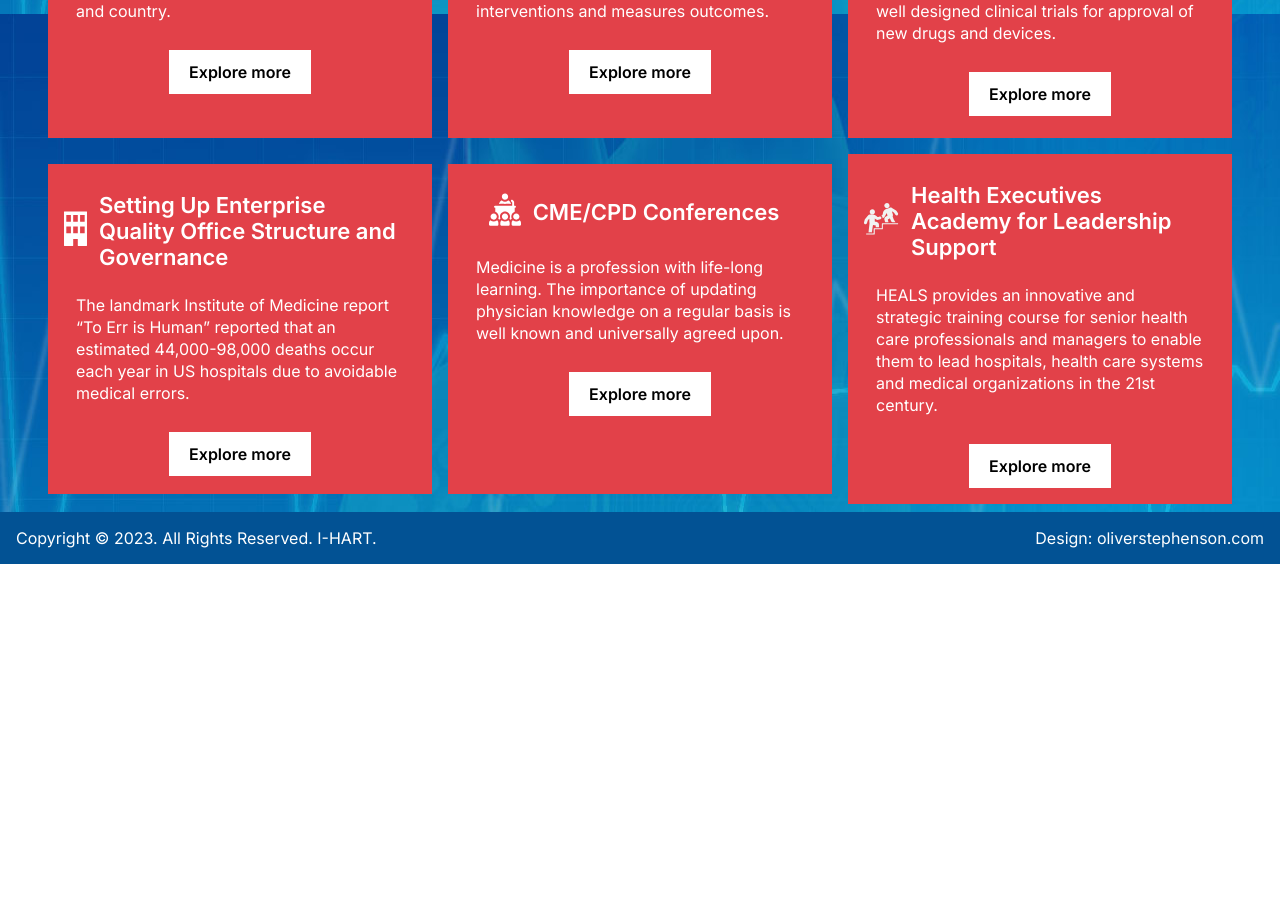
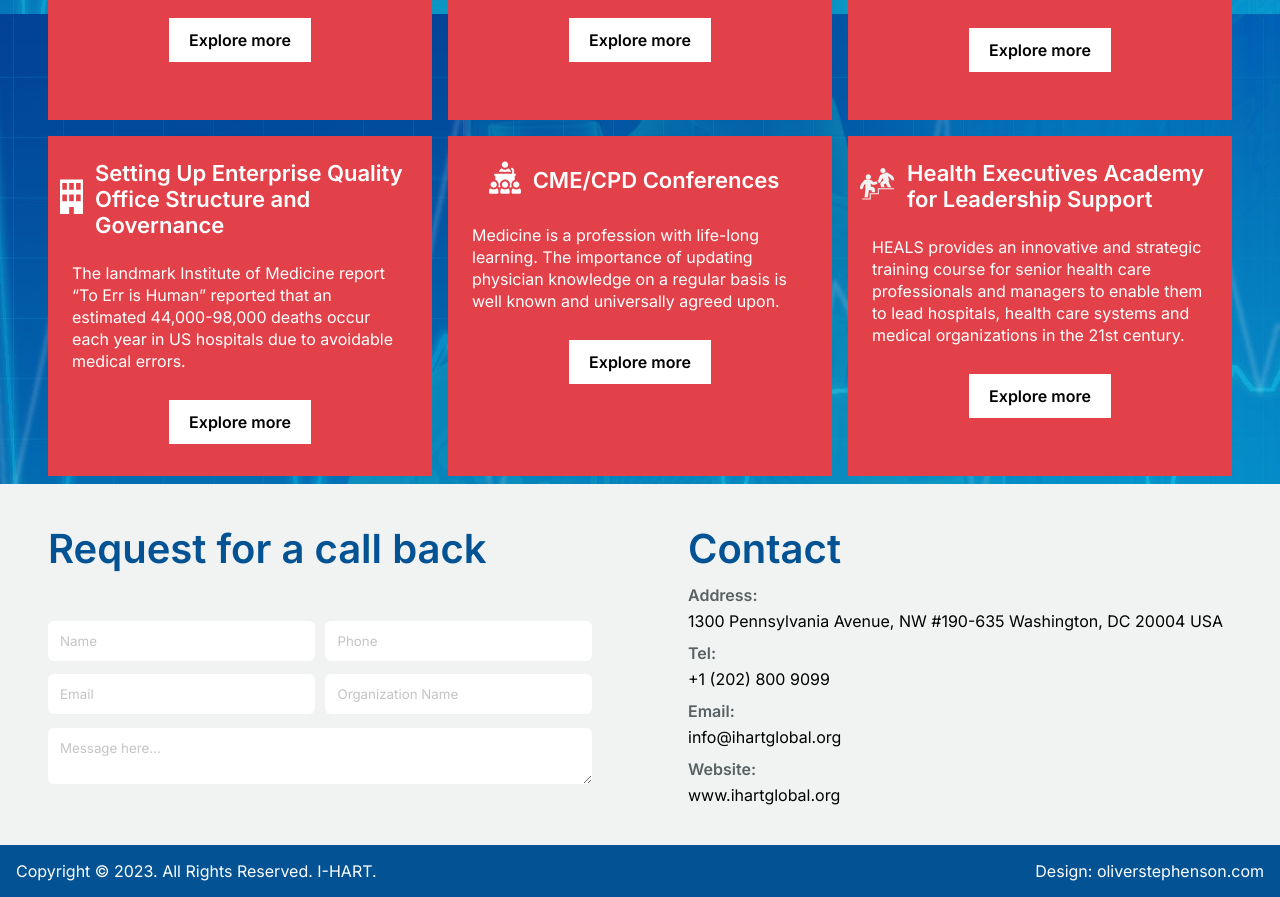
Before and after one commit to asimrasheed533/ihart, a React (Vite) app: page / in a window 1280 px wide. Shown: the part 1400-2297 px from the top of the page. Before the commit the page ends 1964 px from the top, so only its background shows below. Built offline with nearby package versions, Linux system fonts and the light colour scheme.

Commit message:
index done

```diff
--- /dev/null
+++ b/src/compounts/ContectSection.jsx
@@ -0,0 +1,93 @@
+import React from "react";
+
+export default function ContectSection() {
+  return (
+    <>
+      <div className="contect__contaier">
+        <div className="contect__contaier__col">
+          <div className="contect__contaier__col__heading">
+            Request for a call back
+          </div>
+          <div className="contect__contaier__col__form">
+            <form action="#">
+              <div className="input__wraper">
+                <div className="input__wraper__entry">
+                  <input
+                    className="input__wraper__entry__input"
+                    type="text"
+                    placeholder="Name"
+                  />
+                </div>
+                <div className="input__wraper__entry">
+                  <input
+                    className="input__wraper__entry__input"
+                    type="number"
+                    placeholder="Phone"
+                  />
+                </div>
+              </div>
+              <div className="input__wraper">
+                <div className="input__wraper__entry">
+                  <input
+                    className="input__wraper__entry__input"
+                    type="email"
+                    placeholder="Email"
+                  />
+                </div>
+                <div className="input__wraper__entry">
+                  <input
+                    className="input__wraper__entry__input"
+                    type="text"
+                    placeholder="Organization Name"
+                  />
+                </div>
+              </div>
+              <div className="input__wraper">
+                <textarea
+                  className="input__wraper__entry__input"
+                  placeholder="Message here..."
+                  id="#"
+                />
+              </div>
+            </form>
+          </div>
+        </div>
+        <div className="contect__contaier__col">
+          <div className="contect__contaier__col__text__heading">Contact</div>
+          <div className="contect__contaier__col__text__entry">
+            <div className="contect__contaier__col__text__entry__heading">
+              Address:
+            </div>
+            <div className="contect__contaier__col__text__entry__sub__heading">
+              1300 Pennsylvania Avenue, NW #190-635 Washington, DC 20004 USA
+            </div>
+          </div>
+          <div className="contect__contaier__col__text__entry">
+            <div className="contect__contaier__col__text__entry__heading">
+              Tel:
+            </div>
+            <div className="contect__contaier__col__text__entry__sub__heading">
+              +1 (202) 800 9099
+            </div>
+          </div>
+          <div className="contect__contaier__col__text__entry">
+            <div className="contect__contaier__col__text__entry__heading">
+              Email:
+            </div>
+            <div className="contect__contaier__col__text__entry__sub__heading">
+              info@ihartglobal.org
+            </div>
+          </div>
+          <div className="contect__contaier__col__text__entry">
+            <div className="contect__contaier__col__text__entry__heading">
+              Website:
+            </div>
+            <div className="contect__contaier__col__text__entry__sub__heading">
+              www.ihartglobal.org
+            </div>
+          </div>
+        </div>
+      </div>
+    </>
+  );
+}
--- /dev/null
+++ b/src/screens/About.jsx
@@ -0,0 +1,21 @@
+import React from "react";
+import about from "../assets/about.png";
+import Bannermain from "../compounts/Bannermain";
+
+export default function About() {
+  return (
+    <>
+      <Bannermain banner={about} />
+      <div className="about__contect__section">
+        <div className="about__contect__section__heading">Our Focus</div>
+        <div className="about__contect__section__sub__heading">
+          I-HART responds to the growing health care challenges around the world
+          with a special focus on emerging markets, transitional economies and
+          rapidly developing states. We offer customized services to respond to
+          strategic challenges, technical problems, data needs, and evidence
+          generation for quality improvement or health care reform.
+        </div>
+      </div>
+    </>
+  );
+}
--- a/src/screens/Index.jsx
+++ b/src/screens/Index.jsx
@@ -2,6 +2,7 @@ import banner from "../assets/banner.png";
 import Bannermain from "../compounts/Bannermain";
 import Header from "../compounts/Header";
 import TraningCard from "../compounts/Traningcard";
+import ContectSection from "../compounts/ContectSection";
 export default function Index() {
   return (
     <>
@@ -349,6 +350,7 @@ export default function Index() {
           />
         </div>
       </div>
+      <ContectSection />
     </>
   );
 }
--- a/src/styles/global.scss
+++ b/src/styles/global.scss
@@ -112,10 +112,6 @@ body {
   max-width: 1300px;
   margin: 0 auto;
 }
-// .banner__img {
-//   width: 100%;
-//   object-fit: cover;
-// }
 .banner__img img {
   height: 400px;
   width: 100%;
@@ -181,7 +177,7 @@ body {
 .traning__card__text__wraper {
   width: 30%;
   min-width: 300px;
-  min-height: 330px;
+  min-height: 340px;
   display: flex;
   align-items: start;
   justify-content: start;
@@ -189,7 +185,7 @@ body {
   background-color: $secondary;
   color: white;
   margin: 0.5em;
-  padding: 1em;
+  padding: 12px;
   cursor: pointer;
   transition: 0.3s ease-in-out;
 }
@@ -253,7 +249,88 @@ body {
   padding: 1em;
   color: white;
 }
+.contect__contaier {
+  width: 100%;
+  display: flex;
+  align-items: center;
+  justify-content: center;
+  max-width: 1366px;
+  margin: 0 auto;
+  background-color: #f1f3f2;
+  max-width: 1366px;
+  margin: 0 auto;
+  // flex-wrap: wrap;
+}
+.contect__contaier__col {
+  width: 50%;
+  padding: 0em 3em;
+}
+.contect__contaier__col__heading {
+  width: 100%;
+  font-size: 40px;
+  font-weight: 600;
+  color: $primary;
+  margin-top: 1em;
+}
+.contect__contaier__col__form {
+  width: 100%;
+  margin: 3em 0em;
+}
+.input__wraper {
+  width: 100%;
+  display: flex;
+  align-items: center;
+  justify-content: space-between;
+}
+.input__wraper__entry {
+  width: 49%;
+}
+.input__wraper__entry__input {
+  width: 100%;
+  padding: 12px;
+  border-radius: 6px;
+  border: none;
+  outline: none;
+  margin-bottom: 1em;
+  padding-right: 5em;
+}
+.input__wraper__entry__input::-webkit-outer-spin-button,
+.input__wraper__entry__input::-webkit-inner-spin-button {
+  -webkit-appearance: none;
+  margin: 0;
+}
+.input__wraper__entry__input::placeholder {
+  color: #c4c4c4;
+}
+.input__wraper textarea {
+  width: 100%;
+  padding: 12px;
+  border-radius: 6px;
+  border: none;
+  outline: none;
+}
+.contect__contaier__col__text__heading {
+  font-size: 40px;
+  font-weight: 600;
+  margin: 12px 0px;
+  color: $primary;
+}
+.contect__contaier__col__text__entry {
+  display: flex;
+  align-items: flex-start;
+  justify-content: center;
+  margin: 12px 0px;
+  flex-direction: column;
+}
+.contect__contaier__col__text__entry__heading {
+  color: #5a6163;
+  font-weight: 600;
+  margin-bottom: 6px;
+}
 @media (max-width: 1200px) {
+  .contect__contaier {
+    flex-direction: column;
+  }
   .banner__wraper {
     flex-direction: column;
   }
@@ -262,6 +339,9 @@ body {
   }
 }
 @media (max-width: 950px) {
+  .contect__contaier__col {
+    width: 80%;
+  }
   .banner__img__text__wraper {
     width: 90%;
   }
@@ -289,7 +369,23 @@ body {
     position: absolute;
   }
 }
-@media (max-width: 500px) {
+@media (max-width: 550px) {
+  .input__wraper__entry {
+    width: 100%;
+  }
+  .input__wraper {
+    flex-direction: column;
+  }
+  .contect__contaier__col__heading {
+    font-size: 24px;
+    margin-top: 4em;
+  }
+  .contect__contaier__col__text__heading {
+    font-size: 24px;
+  }
+  .input__wraper textarea {
+    max-width: 260px;
+  }
   .banner__img__text__wraper__heading {
     font-size: 24px;
   }
```
Also changed, not shown: src/assets/about.png (added).
